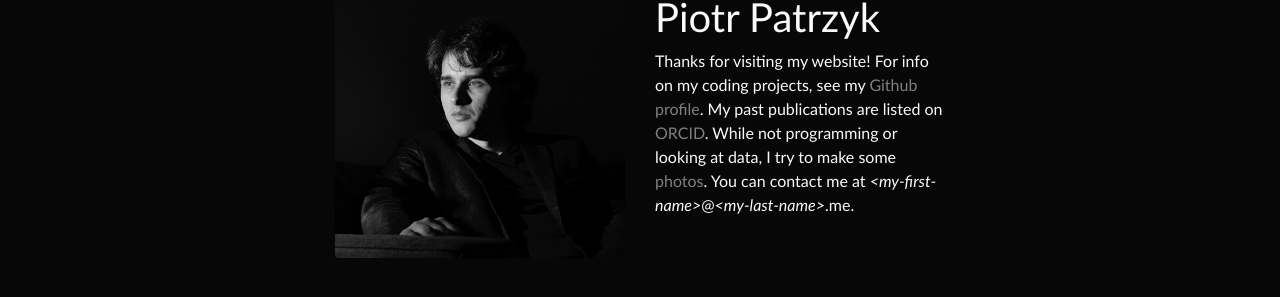
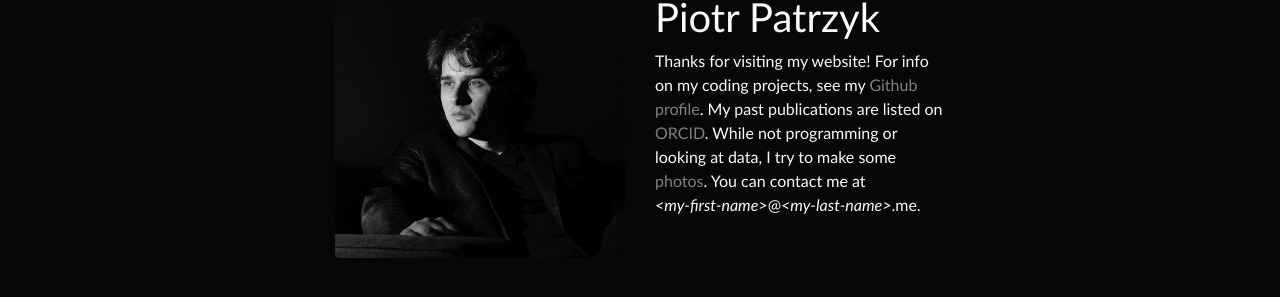
Before and after one commit to ppatrzyk/ppatrzyk.github.io, a Jekyll site: the page built from index.html, in a window 1280 px wide. Shown: the part 352-649 px from the top of the page. Built offline with Jekyll 4.4.1, drawn with Linux system fonts in a browser that asks for light colours.

Commit message:
prevent line break

```diff
--- a/index.html
+++ b/index.html
@@ -18,7 +18,7 @@ title: Home
 			<a target="_blank" rel="noopener noreferrer" href="https://orcid.org/0000-0001-9629-1145">ORCID</a>.
 			While not programming or looking at data, I try to make some
 			<a target="_blank" rel="noopener noreferrer" href="https://500px.com/pieca">photos</a>.
-			You can contact me at <em>&lt;my-first-name&gt;</em>@<em>&lt;my-last-name&gt;</em>.me.
+			You can contact me at <span style="white-space: nowrap;"><em>&lt;my-first-name&gt;</em>@<em>&lt;my-last-name&gt;</em>.me.</span>
 		</p>
 	</div>
 </div>
```
